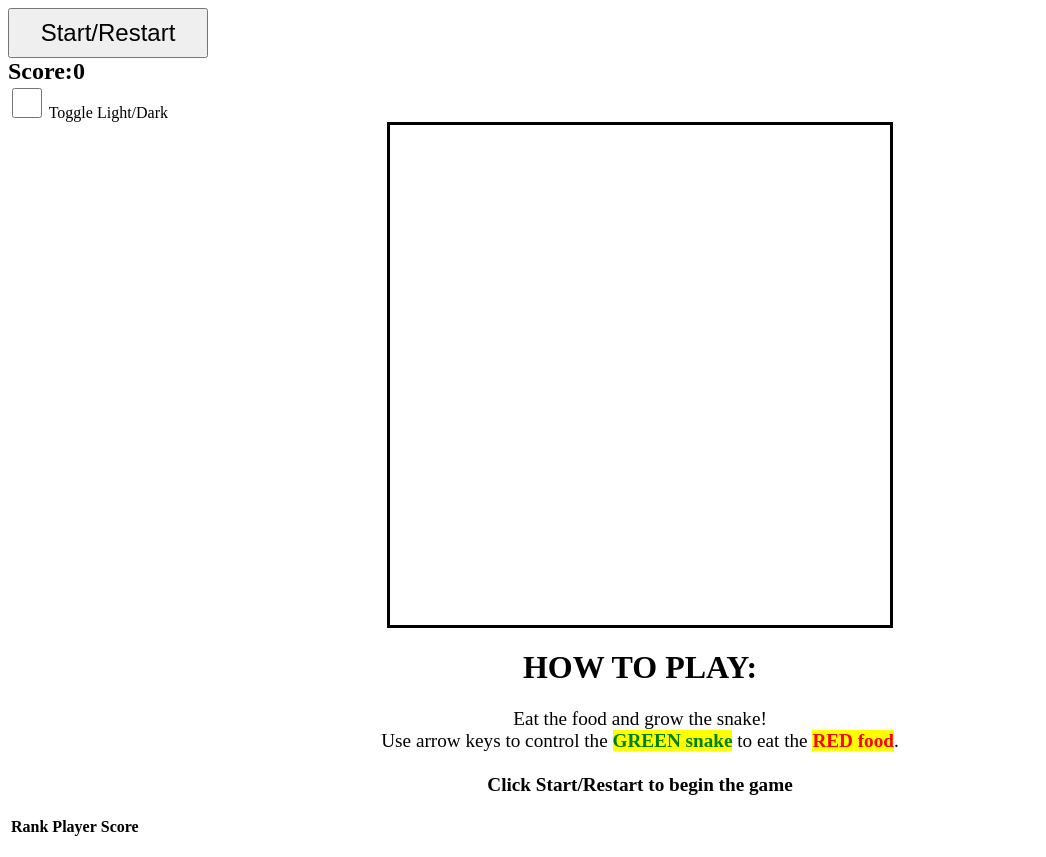
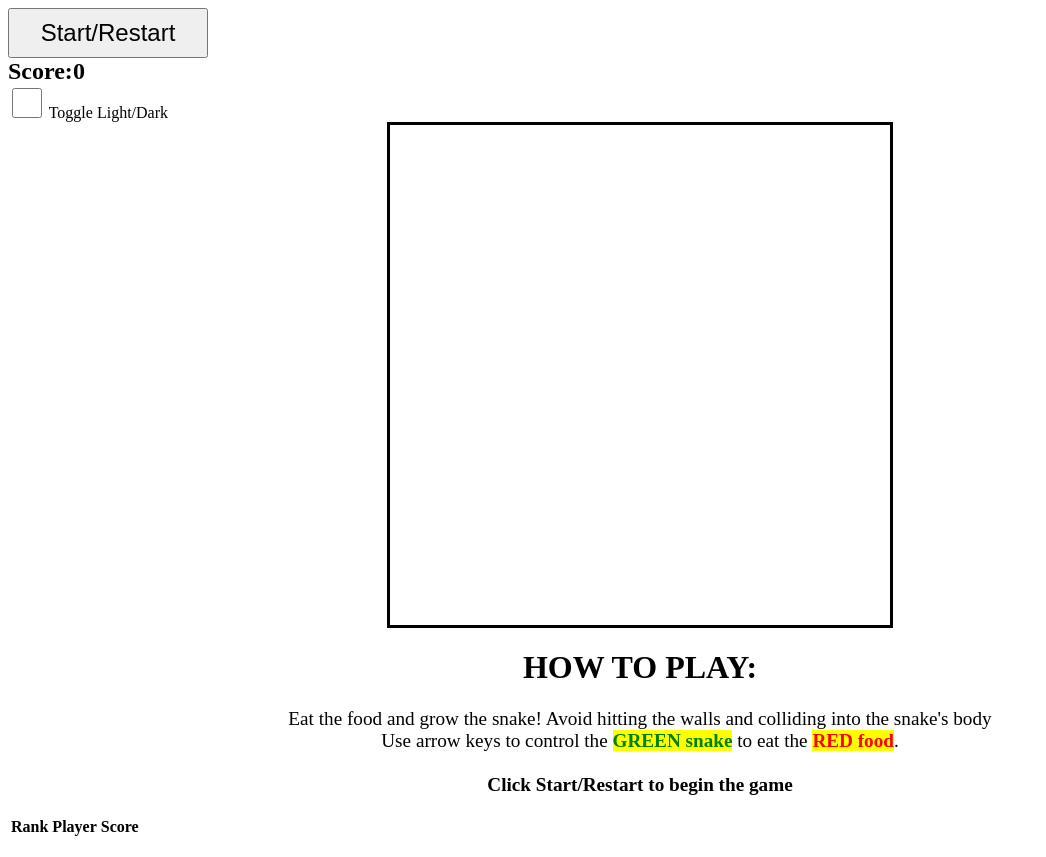
Before and after one commit to HFelixH/phase_1_project, a website: page index.html in a window 1280 px wide. Shown: the whole page, without its empty margins (0-1046 px from the left). Drawn offline with Linux system fonts and the light colour scheme; no server answers.

Commit message:
Add files via upload

```diff
--- a/index.html
+++ b/index.html
@@ -422,6 +422,7 @@
 
         <h1>HOW TO PLAY:</h1>
         <p> Eat the food and grow the snake!
+            Avoid hitting the walls and colliding into the snake's body
             <br>Use arrow keys to control the <mark class="green">GREEN snake</mark> to eat the <mark class="red">RED food</mark>.</br>
             <br><b>Click Start/Restart to begin the game</b></br>
         </p>
```
Also changed, not shown: README.md.
